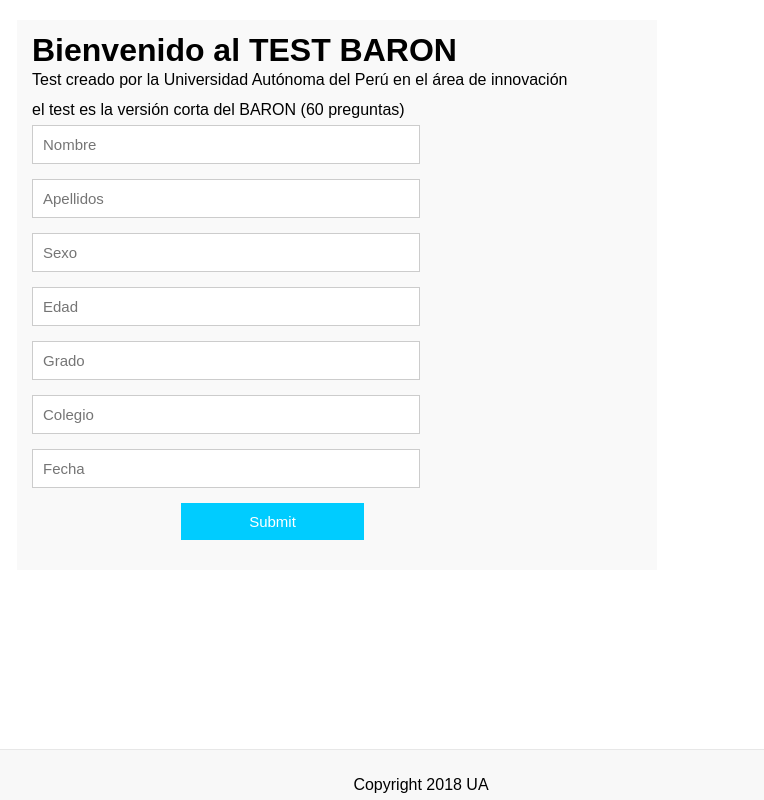
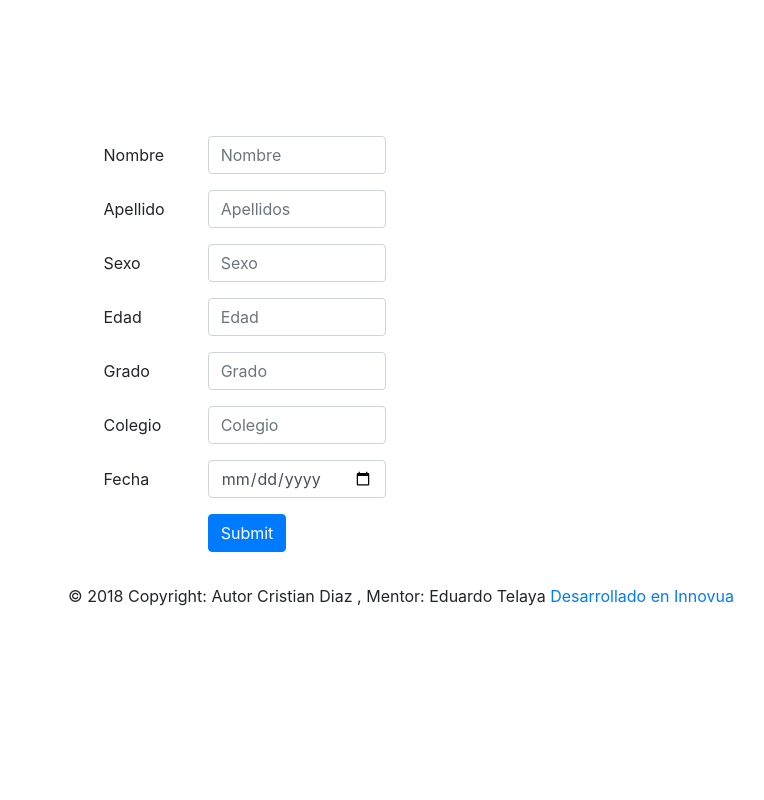
Before and after one commit to edutrul/test-baron-short, a PHP site: page / in a window 1280 px wide. Shown: the whole page, without its empty margins (239-1003 px from the left). Run offline with PHP 8.4, Linux system fonts and the light colour scheme.

Commit message:
actualizacion de estilos

```diff
--- a/css/main.css
+++ b/css/main.css
@@ -1,66 +1,12 @@
-*{
-    margin: 0;
-    padding: 0;
+.fondo{
+    background: #00CCFF;
+    height: 25vh;
+    background-position: center;
+    background-size: cover;
 }
-body{
-    font-family: sans-serif,Arial,Helvetica;
-    font-size: 16px;
-    line-height: 30px;
-
+.instruccion{
+    background: #00CCFF;
+    height: 85vh;
+    background-position: center;
+    background-size: cover;
 }
-.container{
-    max-width: 80%;
-    width: 50%;
-    height: auto;
-    margin: 0 0 10px 20%;
-    position: relative;
-}
-
-
-#data{
-    background-color: #F9F9F9;
-    padding: 15px;
-    margin: 20px 0;
-}
-fieldset{
-    border: medium none !important;
-    margin: 0 0 10px;
-    padding: 0;
-    width: 60%;
-
-}
-
-#data input[type="text"]{
-    width:100%;
-    border:1px solid #CCC;
-    background:#FFF;
-    margin:0 0 5px;
-    padding:10px;
-    font-size: 15px;
-}
-#data button[type="submit"] {
-
-    cursor:pointer;
-    width:50%;
-    border:none;
-    background:#0CF;
-    color:#FFF;
-
-    margin:0 0 5px 149px;
-    padding:10px;
-    font-size:15px;
-}
-footer {
-    /* just for demo */
-    background-color: #F8F8F8;
-    border-top: 1px solid #E7E7E7;
-    text-align:center;
-    padding:20px;
-    /* just for demo */
-
-    position: absolute;
-    left: 0;
-    bottom: 0;
-    height: 10px;
-    width: 100%;
-}
--- a/index.php
+++ b/index.php
@@ -14,53 +14,95 @@ if (!isset($_SESSION)) {
 
 <!DOCTYPE HTML>
 
-<html>
 
+<html lang="es">
 <head>
-    <meta http-equiv="Content-Type" content="text/html; charset=UTF-8" />
-    <link rel="stylesheet" href="css/main.css" type="text/css" media="all">
-    <title>Test Baron</title>
+    <meta charset="UTF-8">
+    <meta name="viewport"
+          content="width=device-width, user-scalable=no, initial-scale=1.0, maximum-scale=1.0, minimum-scale=1.0">
+    <meta http-equiv="X-UA-Compatible" content="ie=edge">
+    <link rel="stylesheet" href="https://stackpath.bootstrapcdn.com/bootstrap/4.1.3/css/bootstrap.min.css"
+          integrity="sha384-MCw98/SFnGE8fJT3GXwEOngsV7Zt27NXFoaoApmYm81iuXoPkFOJwJ8ERdknLPMO" crossorigin="anonymous">
+    <title>Test de Baron</title>
 </head>
+<body>
+<div class="container-fluid fondo">
 
-<body>
-<div class="container">
-    <form id="data" action="instructions.php" method="post">
+
+    <div class="container d-flex flex-column justify-content-center h-100 text-white align-items-center col-md-6 col-xs-8 ">
+
+
         <h1>Bienvenido al TEST BARON</h1>
         <p>Test creado por la Universidad Autónoma del Perú en el área de innovación</p>
         <p>el test es la versión corta del BARON (60 preguntas)</p>
-        <fieldset>
-            <input placeholder="Nombre" name="first_name" type="text"/>
-        </fieldset>
-        <fieldset>
-            <input placeholder="Apellidos" name="last_name" type="text"/>
-        </fieldset>
-        <fieldset>
-            <input placeholder="Sexo" name="sex" type="text"/>
-        </fieldset>
-        <fieldset>
-            <input  placeholder="Edad" name="age" type="text"/>
-        </fieldset>
-        <fieldset>
-            <input placeholder="Grado" name="grade" type="text"/>
-        </fieldset>
-        <fieldset>
-            <input  placeholder="Colegio" name="age" type="text"/>
-        </fieldset>
-        <fieldset>
-            <input  placeholder="Fecha" name="date" type="text"/>
-        </fieldset>
-        <fieldset>
-            <button  type="submit" value="Siguiente">Submit</button>
-        </fieldset>
+
+    </div>
+    <div class="container col-md-6 col-xs-8 ">
+
+        <form id="data" action="instructions.php" method="post">
+            <div class="form-group row">
+                <label class="col-sm-2 col-form-label"> Nombre</label>
+                <div class="col-sm-4">
+                    <input class="form-control" placeholder="Nombre" name="first_name" type="text"/>
+                </div>
+            </div>
+
+            <div class="form-group row">
+                <label class="col-sm-2 col-form-label"> Apellido</label>
+                <div class="col-sm-4">
+                    <input class="form-control" placeholder="Apellidos" name="last_name" type="text"/>
+                </div>
+            </div>
+            <div class="form-group row">
+                <label class="col-sm-2 col-form-label"> Sexo</label>
+                <div class="col-sm-4">
+                    <input class="form-control" placeholder="Sexo" name="sex" type="text"/>
+                </div>
+            </div>
+            <div class="form-group row">
+                <label class="col-sm-2 col-form-label"> Edad</label>
+                <div class="col-sm-4">
+                    <input class="form-control" placeholder="Edad" name="age" type="text"/>
+                </div>
+            </div>
+            <div class="form-group row">
+                <label class="col-sm-2 col-form-label"> Grado</label>
+                <div class="col-sm-4">
+                    <input class="form-control" placeholder="Grado" name="grade" type="text"/>
+                </div>
+            </div>
+            <div class="form-group row">
+                <label class="col-sm-2 col-form-label"> Colegio</label>
+                <div class="col-sm-4">
+                    <input class="form-control" placeholder="Colegio" name="colegio" type="text"/>
+                </div>
+            </div>
+            <div class="form-group row">
+                <label class="col-sm-2 col-form-label"> Fecha</label>
+                <div class="col-sm-4">
+                    <input class="form-control" type="date" name="date" type="text"/>
+                </div>
+            </div>
+            <div class="form-group row">
+
+                <div class=" offset-sm-2 col-sm-10">
+                    <button class="btn btn-primary" type="submit" value="Siguiente">Submit</button>
+                </div>
+            </div>
+
         </form>
 
 
     </div>
 
-<footer>
-    <p>Copyright 2018 UA</p>
+    <footer class="page-footer font-small blue">
+
+        <div class="footer-copyright text-center py-3">© 2018 Copyright: Autor Cristian Diaz , Mentor: Eduardo Telaya
+            <a href="https://web.facebook.com/Innovua/?_rdc=1&_rdr"> Desarrollado en Innovua</a>
+        </div>
+
     </footer>
 
+
 </body>
-
 </html>
```
Also changed, not shown: css/instructions.css (deleted, +0 -53 lines), instructions.php (+25 -9 lines), questions.php (+21 -1 lines). Lines whose indentation alone changed are shown as unchanged.
